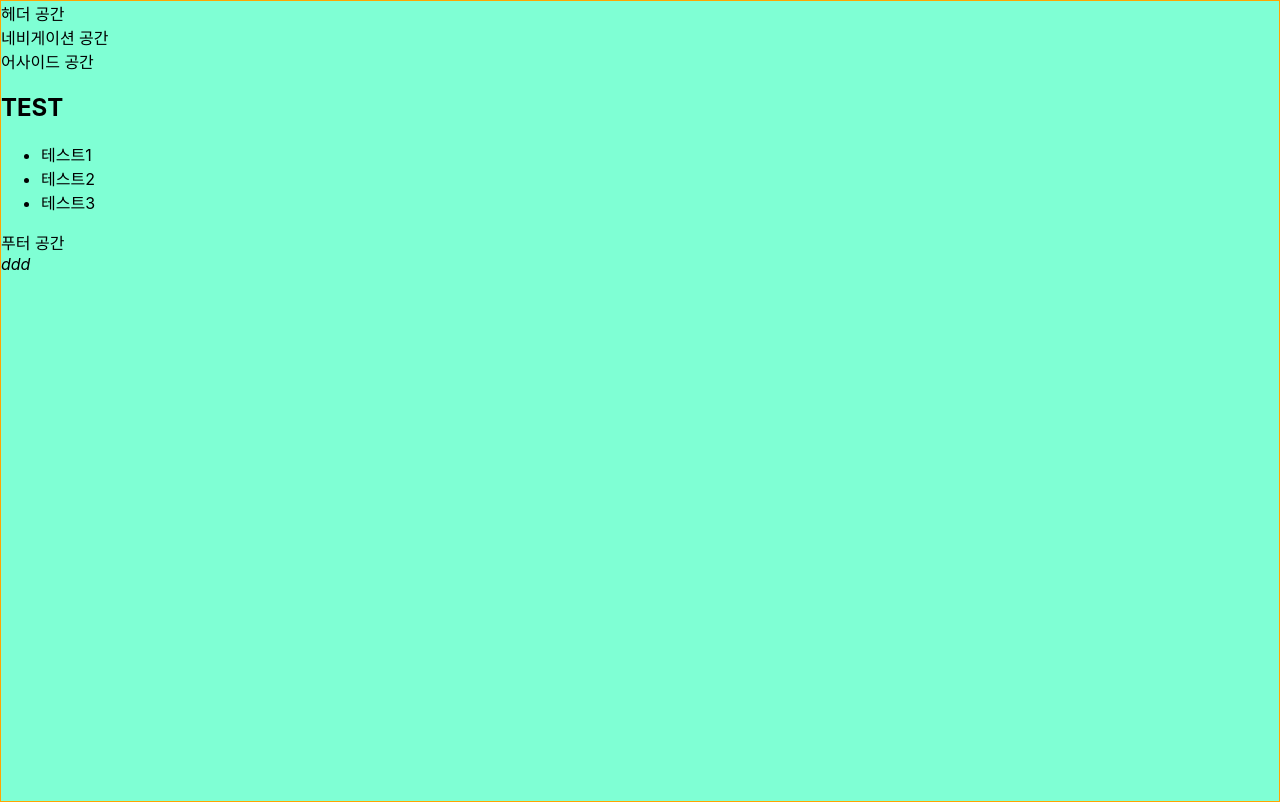
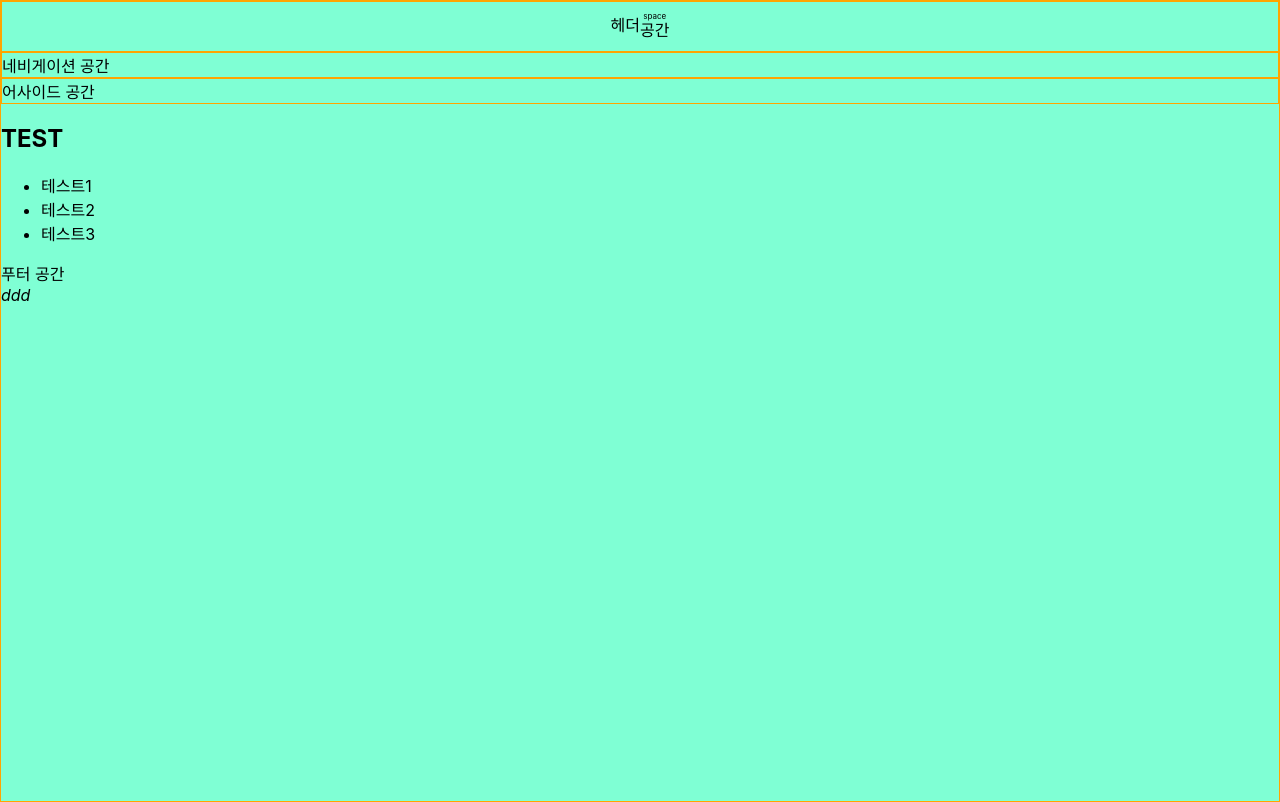
Before and after one commit to gouster1/tutorial, a React (Create React App) app: page / in a window 1280 px wide. Built offline with nearby package versions, Linux system fonts and the light colour scheme.

Commit message:
test: codespace commit test

```diff
--- a/src/App.css
+++ b/src/App.css
@@ -4,7 +4,19 @@
   background-color: aquamarine;
   border: 1px solid orange;
 }
-h1 {
+.head {
   display: flex;
+  justify-content: center;
+  border: 1px solid orange;
+  padding: 1ch;
+}
+nav {
+  display: flex;
+  border: 1px solid orange;
   align-items: center;
 }
+aside {
+  display: flex;
+  border: 1px solid orange;
+  align-items: center;
+}
--- a/src/App.tsx
+++ b/src/App.tsx
@@ -4,7 +4,12 @@ import "./App.css";
 function App() {
   return (
     <div className="container">
-			<header>헤더 공간</header>
+      <header className="head">
+        헤더
+        <ruby>
+          공간<rt>space</rt>
+        </ruby>
+      </header>
       <nav>네비게이션 공간</nav>
       <aside>어사이드 공간</aside>
       <main>
```
Lines whose indentation alone changed are shown as unchanged.
